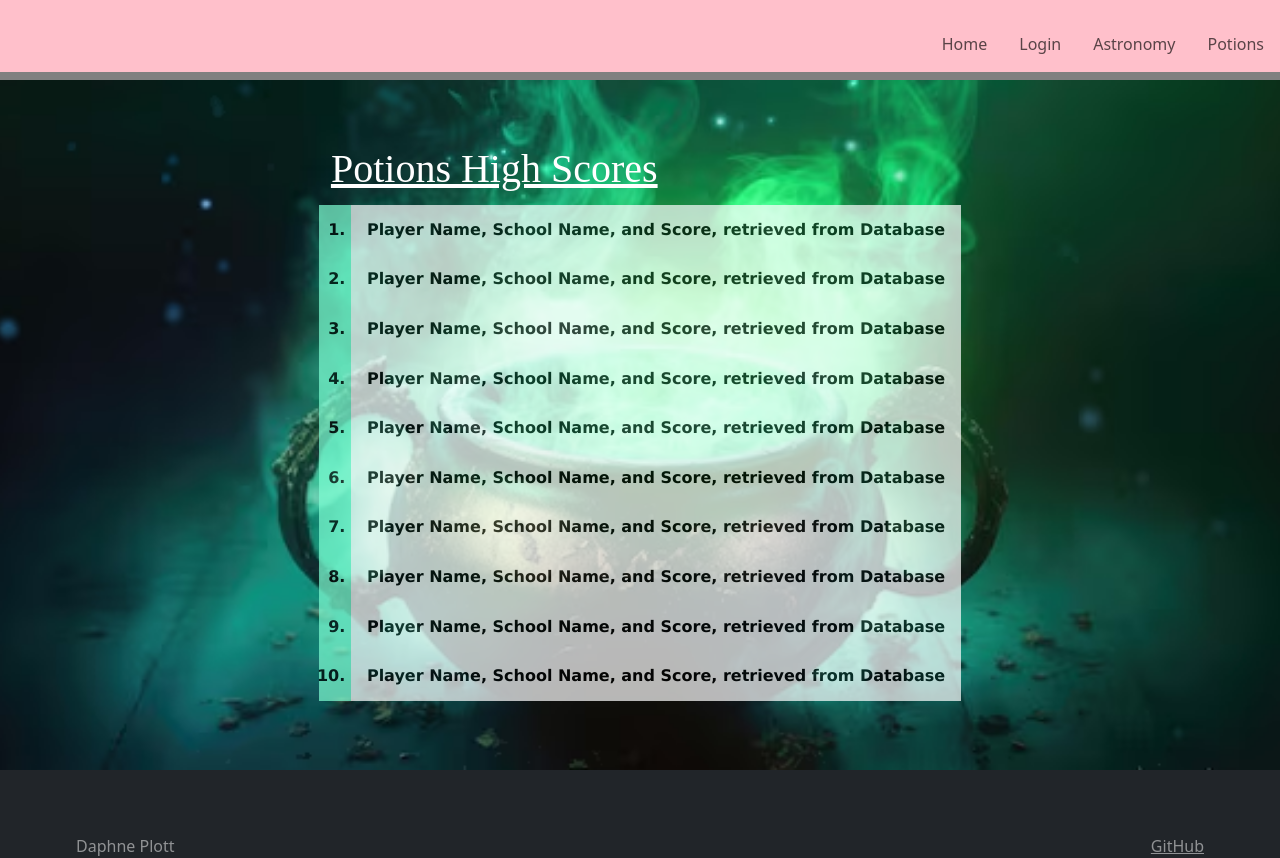
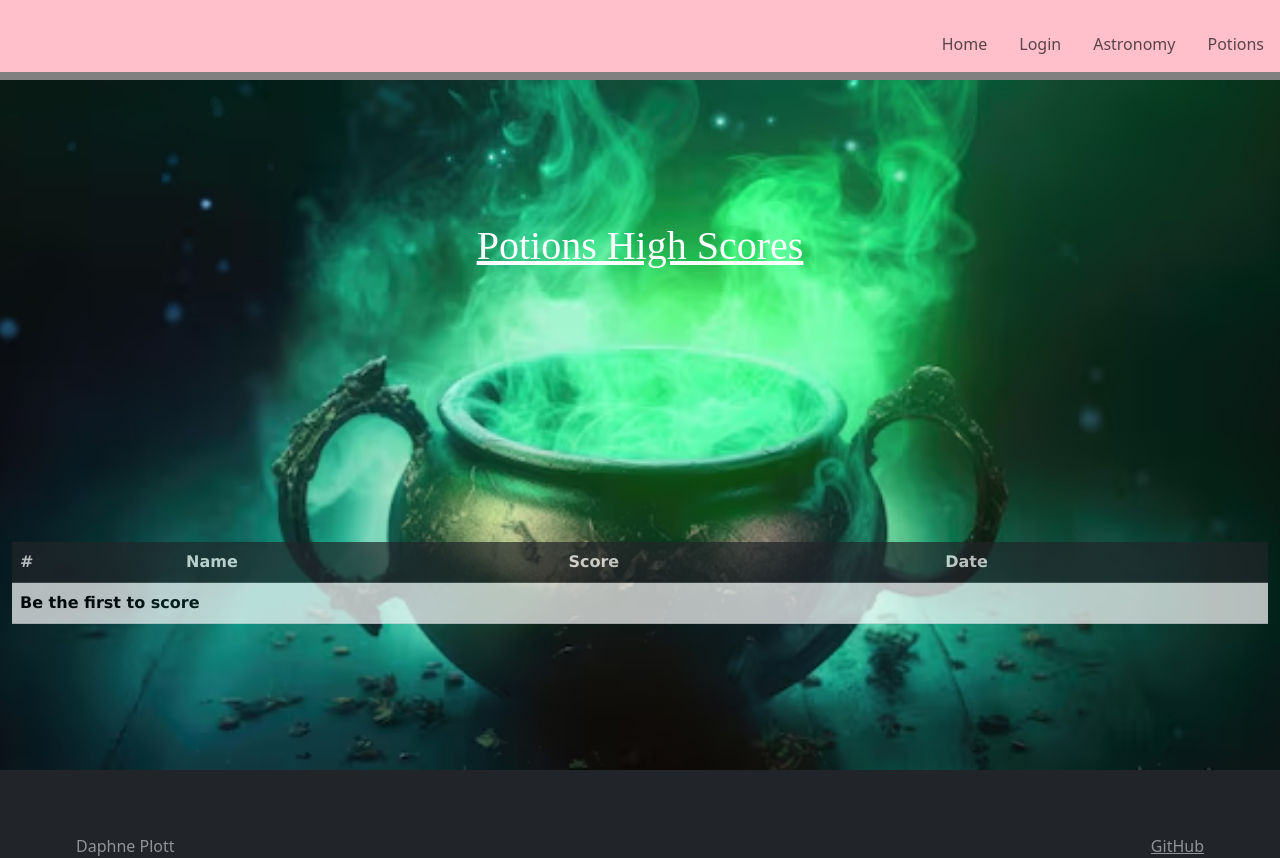
Before and after one commit to daphneplott/startup, a React (Vite) app: page /highscore_potions in a window 1280 px wide. Built offline with nearby package versions, Linux system fonts and the light colour scheme.

Commit message:
potions + highscore complete

```diff
--- a/src/app.jsx
+++ b/src/app.jsx
@@ -63,7 +63,7 @@ export default function App() {
 
                 <Routes>
                     <Route path='/' element={<Home />} exact />
-                    <Route path='/potions' element={<Potions />} />
+                    <Route path='/potions' element={<Potions userName = {userName} schoolName = {schoolName}/>} />
                     <Route path='/highscore_potions' element={<HighscorePotions />} />
                     <Route path='/astronomy' element={<Astronomy userName = {userName} schoolName = {schoolName} />} />
                     <Route path='/highscore_astronomy' element={<HighscoreAstronomy />} />
@@ -71,11 +71,13 @@ export default function App() {
                                                         setAuthState(authState);
                                                         setUserName(userName);
                                                         setSchoolName(schoolName);
+                                                        console.log(authState);
                     }} />} />
                     <Route path='/create_account' element={<CreateAccount onAuthChange={(userName, authState,schoolName) => {
                                                         setAuthState(authState);
                                                         setUserName(userName);
-                                                        setSchoolName(schoolName);}}
+                                                        setSchoolName(schoolName);
+                                                        console.log(authState)}}
                                                         />} />
                     <Route path='*' element={<NotFound />} />
                 </Routes>
--- a/src/create_account/create_account.jsx
+++ b/src/create_account/create_account.jsx
@@ -11,7 +11,8 @@ export function CreateAccount(props) {
     async function createUser() {
         localStorage.setItem('userName', userName);
         localStorage.setItem(userName, schoolName);
-        props.setAuthChange(userName, AuthState.Authenticated,schoolName);
+        localStorage.setItem('schoolName',schoolName);
+        props.onAuthChange(userName, AuthState.Authenticated,schoolName);
     }
 
     return (
--- a/src/highscore_potions/highscore_potions.css
+++ b/src/highscore_potions/highscore_potions.css
@@ -19,7 +19,7 @@ h1 {
     opacity:.7;
 }
 
-.highscores-box-potions li {
+.highscores-box-potions tr {
     color:rgb(0, 0, 0);
     padding: .8em 1em;
     background-color:white;
--- a/src/highscore_potions/highscore_potions.jsx
+++ b/src/highscore_potions/highscore_potions.jsx
@@ -1,24 +1,76 @@
 import React from 'react';
 import './highscore_potions.css';
 
+// export function HighscorePotions() {
+//   return (
+//     <main className = "body_potions container-fluid">
+//         <box>
+//             <h1>Potions High Scores</h1>
+//             <ol  class = "highscores-box-potions">
+//                 <li>Player Name, School Name, and Score, retrieved from Database</li>
+//                 <li>Player Name, School Name, and Score, retrieved from Database</li>
+//                 <li>Player Name, School Name, and Score, retrieved from Database</li>
+//                 <li>Player Name, School Name, and Score, retrieved from Database</li>
+//                 <li>Player Name, School Name, and Score, retrieved from Database</li>
+//                 <li>Player Name, School Name, and Score, retrieved from Database</li>
+//                 <li>Player Name, School Name, and Score, retrieved from Database</li>
+//                 <li>Player Name, School Name, and Score, retrieved from Database</li>
+//                 <li>Player Name, School Name, and Score, retrieved from Database</li>
+//                 <li>Player Name, School Name, and Score, retrieved from Database</li>
+//             </ol>
+//         </box>
+//     </main>
+//   );
+// }
+
 export function HighscorePotions() {
+  const [scores, setScores] = React.useState([]);
+
+  // Demonstrates calling a service asynchronously so that
+  // React can properly update state objects with the results.
+  React.useEffect(() => {
+    const scoresText = localStorage.getItem('scores_potions');
+    if (scoresText) {
+      setScores(JSON.parse(scoresText));
+    }
+  }, []);
+
+  // Demonstrates rendering an array with React
+  const scoreRows = [];
+  if (scores.length) {
+    for (const [i, score] of scores.entries()) {
+      scoreRows.push(
+        <tr key={i}>
+          <td>{i +1}</td>
+          <td>{score.name}</td>
+          <td>{score.school}</td>
+          <td>{score.score}</td>
+        </tr>
+      );
+    }
+  } else {
+    scoreRows.push(
+      <tr key='0'>
+        <td colSpan='4'>Be the first to score</td>
+      </tr>
+    );
+  }
+
   return (
-    <main className = "body_potions container-fluid">
-        <box>
-            <h1>Potions High Scores</h1>
-            <ol  class = "highscores-box-potions">
-                <li>Player Name, School Name, and Score, retrieved from Database</li>
-                <li>Player Name, School Name, and Score, retrieved from Database</li>
-                <li>Player Name, School Name, and Score, retrieved from Database</li>
-                <li>Player Name, School Name, and Score, retrieved from Database</li>
-                <li>Player Name, School Name, and Score, retrieved from Database</li>
-                <li>Player Name, School Name, and Score, retrieved from Database</li>
-                <li>Player Name, School Name, and Score, retrieved from Database</li>
-                <li>Player Name, School Name, and Score, retrieved from Database</li>
-                <li>Player Name, School Name, and Score, retrieved from Database</li>
-                <li>Player Name, School Name, and Score, retrieved from Database</li>
-            </ol>
-        </box>
+    <main className="body_potions container-fluid">
+      <h1>Potions High Scores</h1>
+      <table className='highscores-box-potions table'>
+        <thead className='table-dark'>
+          <tr>
+            <th>#</th>
+            <th>Name</th>
+            <th>Score</th>
+            <th>Date</th>
+          </tr>
+        </thead>
+        <tbody id='scores'>{scoreRows}</tbody>
+      </table>
+
     </main>
   );
 }
--- a/src/login/login.jsx
+++ b/src/login/login.jsx
@@ -4,18 +4,19 @@ import { NavLink } from 'react-router-dom';
 import { AuthState } from './authState';
 
 
-export function Login() {
+export function Login(props) {
   const [userName, setUserName] = React.useState('');
   const [password, setPassword] = React.useState('');
   const [schoolName,setSchoolName] = React.useState('Hogwarts')
 
   async function loginUser() {
     localStorage.setItem('userName',userName);
-    setSchoolName(localStorage.getItem(userName))
-    if (!schoolName) {
-      setSchoolName('Hogwarts')
-    }
-    props.setAuthChange(userName, AuthState.Authenticated,schoolName);
+    setSchoolName(localStorage.getItem(userName));
+    // if (schoolName == null) {
+    //   setSchoolName('Hogwarts')
+    // };
+    localStorage.setItem('schoolName',schoolName);
+    props.onAuthChange(userName, AuthState.Authenticated,schoolName);
   }
 
   return (
--- a/src/potions/potions.jsx
+++ b/src/potions/potions.jsx
@@ -30,11 +30,13 @@ export function Potions(props) {
   const checkAnswer = () => {
     if (ing1 == potion.ing1 && ing2 == potion.ing2 && ing3 == potion.ing3) {
       console.log("Correct");
-      alert("Correct! Your score is ", score, ".")
-      let newScore = { name: userName, school: schoolName, score: score}
-      savescore(score);
+      alert("Correct! Your score is " + score + ".");
+      console.log(score);
+      let newScore = { name: userName, school: schoolName, score: score};
+      savescore(newScore);
     } else {
       console.log("Incorrect")
+      alert("Incorrect - please try again.")
       // console.log(ing1, "+", potion.ing1, ";", ing2, "+", potion.ing2, ";",ing3, "+", potion.ing3)
       setScore(score - 100)
     }
@@ -42,7 +44,7 @@ export function Potions(props) {
 
   function savescore(newScore) {
     let scores = [];
-    const scoresText = localStorage.getItem('scores');
+    const scoresText = localStorage.getItem('scores_potions');
     if (scoresText) {
       scores = JSON.parse(scoresText);
     }
@@ -62,7 +64,7 @@ export function Potions(props) {
       scores.length = 10;
     }
 
-    localStorage.setItem('scores',JSON.stringify(scores));
+    localStorage.setItem('scores_potions',JSON.stringify(scores));
   }
 
   return (
```
